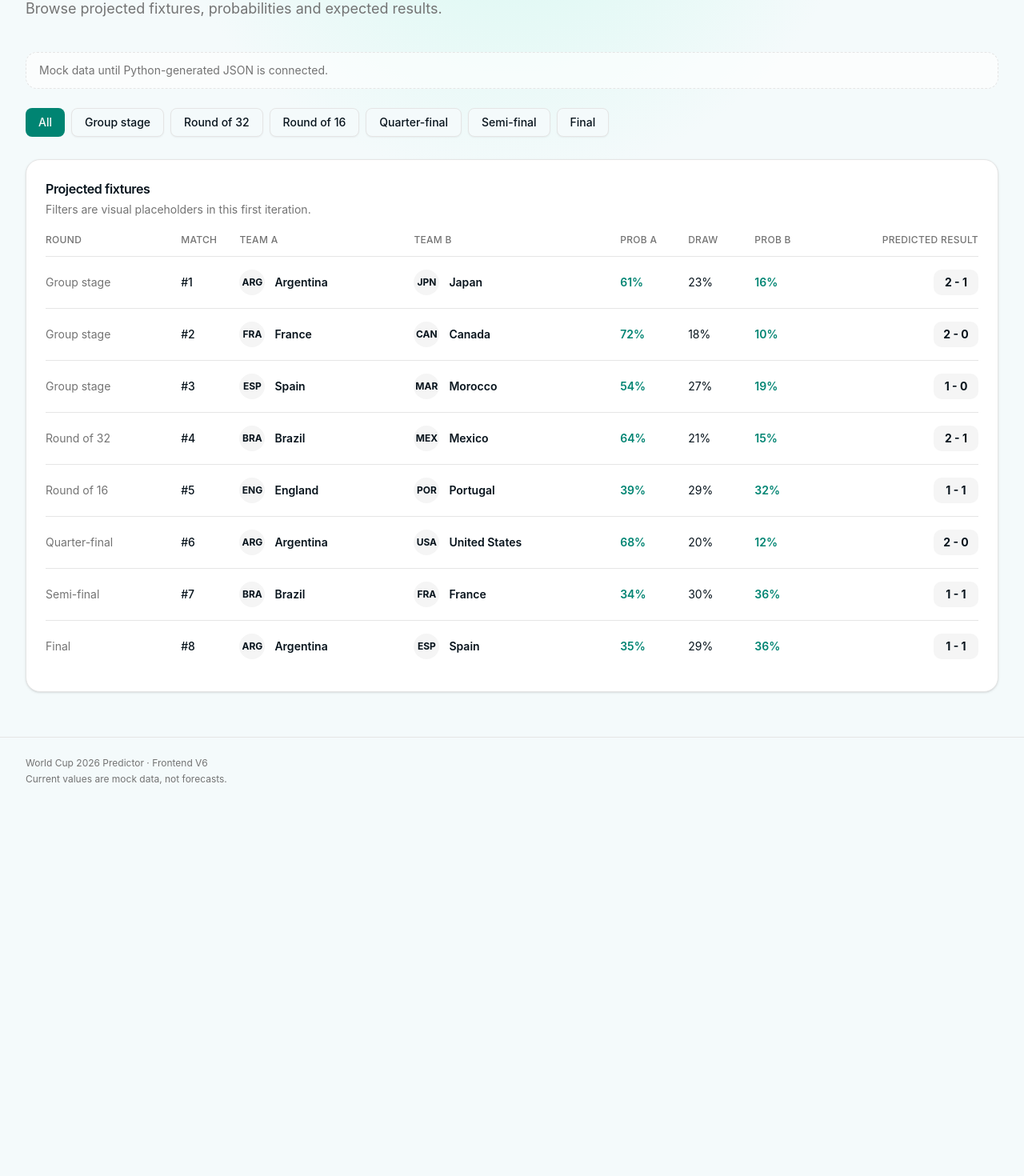
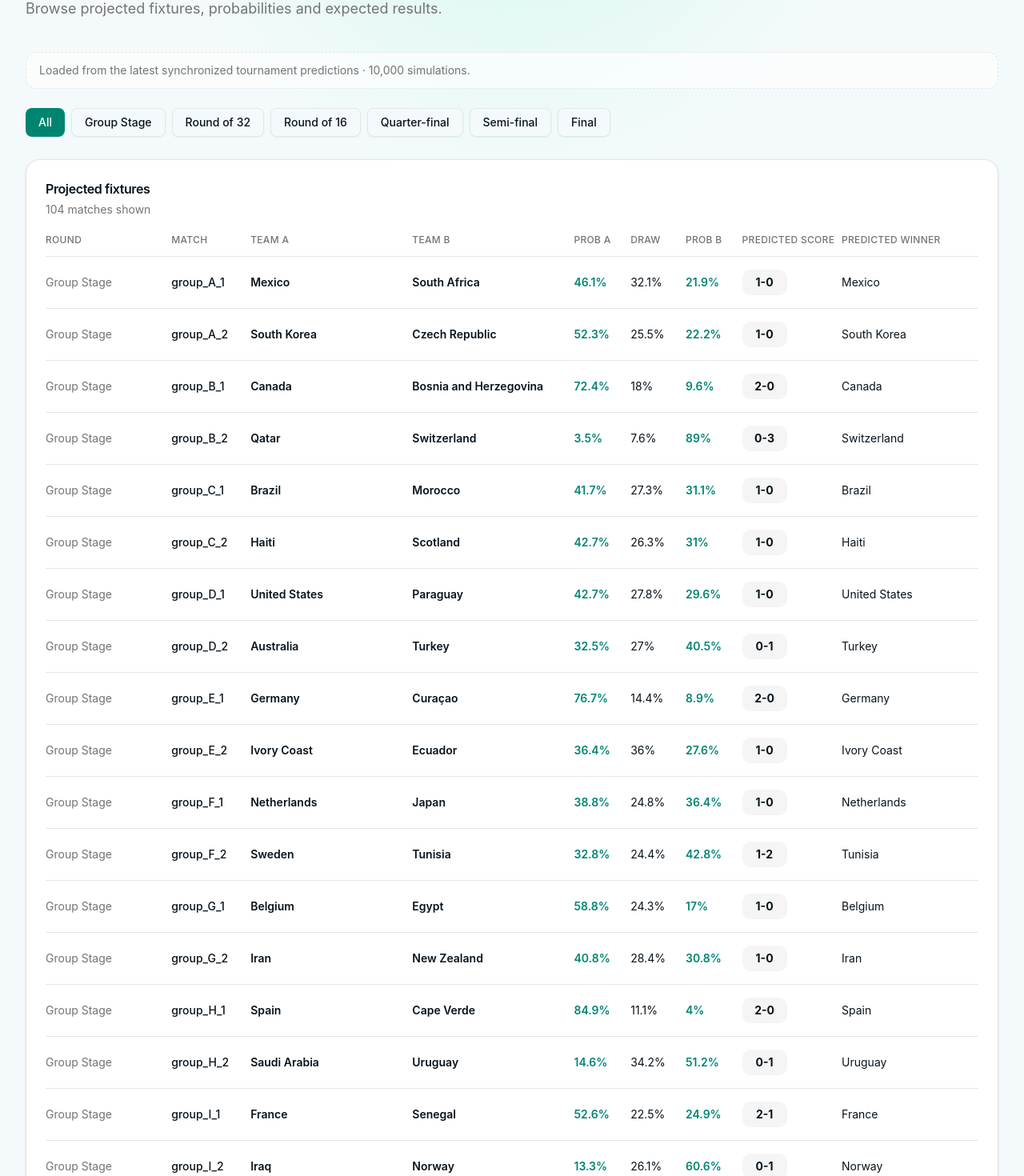
Before and after one commit to amaseroaragon/worldcup-2026-predictor, a Next.js app in the folder frontend/: page /matches in a window 1280 px wide. Shown: the part 220-1690 px from the top of the page at 80% size. Before the commit the page ends 1226 px from the top, so only its background shows below. Built offline with nearby package versions, Linux system fonts and the light colour scheme.

Commit message:
Connect matches page to tournament predictions

```diff
--- a/frontend/app/matches/page.tsx
+++ b/frontend/app/matches/page.tsx
@@ -1,13 +1,11 @@
 import { PageContainer } from "@/components/layout/page-container";
-import { SectionCard } from "@/components/layout/section-card";
-import { MatchesTable } from "@/components/matches/matches-table";
-import { RoundFilters } from "@/components/matches/round-filters";
-import { loadTournamentData } from "@/lib/data/load-tournament-data";
+import { MatchesExplorer } from "@/components/matches/matches-explorer";
+import { loadTournamentPredictions } from "@/lib/data/load-prediction-data";
 
 export const metadata = { title: "Matches" };
 
 export default async function MatchesPage() {
-  const { matches } = await loadTournamentData();
+  const { matches, metadata } = await loadTournamentPredictions();
 
   return (
     <PageContainer
@@ -16,12 +14,10 @@ export default async function MatchesPage() {
       description="Browse projected fixtures, probabilities and expected results."
     >
       <p className="rounded-xl border border-dashed bg-card/60 px-4 py-3 text-sm text-muted-foreground">
-        Mock data until Python-generated JSON is connected.
+        Loaded from the latest synchronized tournament predictions
+        {typeof metadata.simulations === "number" ? ` · ${metadata.simulations.toLocaleString("en")} simulations` : ""}.
       </p>
-      <RoundFilters />
-      <SectionCard title="Projected fixtures" description="Filters are visual placeholders in this first iteration.">
-        <MatchesTable matches={matches} />
-      </SectionCard>
+      <MatchesExplorer matches={matches} />
     </PageContainer>
   );
 }
--- /dev/null
+++ b/frontend/components/matches/matches-explorer.tsx
@@ -0,0 +1,43 @@
+"use client";
+
+import { useMemo, useState } from "react";
+
+import { SectionCard } from "@/components/layout/section-card";
+import { MatchesTable } from "@/components/matches/matches-table";
+import { RoundFilters } from "@/components/matches/round-filters";
+import {
+  formatMatchRound,
+  sortMatchesByRound,
+  type MatchRoundFilter,
+} from "@/lib/match-formatters";
+import type { TournamentPredictionMatch } from "@/lib/types";
+
+export function MatchesExplorer({ matches }: { matches: TournamentPredictionMatch[] }) {
+  const [selectedRound, setSelectedRound] = useState<MatchRoundFilter>("All");
+  const sortedMatches = useMemo(() => sortMatchesByRound(matches), [matches]);
+  const visibleMatches = useMemo(
+    () =>
+      selectedRound === "All"
+        ? sortedMatches
+        : sortedMatches.filter((match) => formatMatchRound(match) === selectedRound),
+    [selectedRound, sortedMatches],
+  );
+
+  return (
+    <>
+      <RoundFilters selectedRound={selectedRound} onSelectRound={setSelectedRound} />
+      <SectionCard
+        title="Projected fixtures"
+        description={`${visibleMatches.length} match${visibleMatches.length === 1 ? "" : "es"} shown`}
+      >
+        {visibleMatches.length > 0 ? (
+          <MatchesTable matches={visibleMatches} />
+        ) : (
+          <p className="rounded-xl bg-muted/60 px-4 py-8 text-center text-sm text-muted-foreground">
+            No matches available for this round yet.
+          </p>
+        )}
+      </SectionCard>
+    </>
+  );
+}
--- a/frontend/components/matches/matches-table.tsx
+++ b/frontend/components/matches/matches-table.tsx
@@ -1,17 +1,18 @@
-import { TeamBadge } from "@/components/teams/team-badge";
-import { formatPercent } from "@/lib/formatters";
-import type { PredictedMatch } from "@/lib/types";
-import { cn } from "@/lib/utils";
+import {
+  formatMatchProbability,
+  formatMatchRound,
+  formatPredictedScore,
+} from "@/lib/match-formatters";
+import type { TournamentPredictionMatch } from "@/lib/types";
 
 type MatchesTableProps = {
-  matches: PredictedMatch[];
-  compact?: boolean;
+  matches: TournamentPredictionMatch[];
 };
 
-export function MatchesTable({ matches, compact = false }: MatchesTableProps) {
+export function MatchesTable({ matches }: MatchesTableProps) {
   return (
     <div className="overflow-x-auto">
-      <table className="w-full min-w-5xl text-left text-sm">
+      <table className="w-full min-w-7xl text-left text-sm">
         <thead className="border-b text-xs uppercase tracking-wide text-muted-foreground">
           <tr>
             <th className="pb-3 font-medium">Round</th>
@@ -21,24 +22,28 @@ export function MatchesTable({ matches, compact = false }: MatchesTableProps) {
             <th className="pb-3 font-medium">Prob A</th>
             <th className="pb-3 font-medium">Draw</th>
             <th className="pb-3 font-medium">Prob B</th>
-            <th className="pb-3 text-right font-medium">Predicted result</th>
+            <th className="pb-3 font-medium">Predicted score</th>
+            <th className="pb-3 font-medium">Predicted winner</th>
+            <th className="pb-3 text-right font-medium">Appearance</th>
           </tr>
         </thead>
         <tbody className="divide-y">
           {matches.map((match) => (
-            <tr key={match.id} className={cn("transition hover:bg-muted/40", compact ? "text-xs" : "text-sm")}>
-              <td className="whitespace-nowrap py-4 pr-5 text-muted-foreground">{match.round}</td>
-              <td className="py-4 pr-5 font-medium">#{match.matchNumber}</td>
-              <td className="py-4 pr-6"><TeamBadge team={match.homeTeam} href={`/teams/${match.homeTeam.slug}`} /></td>
-              <td className="py-4 pr-6"><TeamBadge team={match.awayTeam} href={`/teams/${match.awayTeam.slug}`} /></td>
-              <td className="py-4 pr-5 font-semibold text-primary">{formatPercent(match.homeWinProbability)}</td>
-              <td className="py-4 pr-5">{formatPercent(match.drawProbability)}</td>
-              <td className="py-4 pr-5 font-semibold text-primary">{formatPercent(match.awayWinProbability)}</td>
-              <td className="py-4 text-right">
+            <tr key={match.match_id} className="transition hover:bg-muted/40">
+              <td className="whitespace-nowrap py-4 pr-5 text-muted-foreground">{formatMatchRound(match)}</td>
+              <td className="whitespace-nowrap py-4 pr-5 font-medium">{match.match_id}</td>
+              <td className="whitespace-nowrap py-4 pr-6 font-semibold">{match.home_team}</td>
+              <td className="whitespace-nowrap py-4 pr-6 font-semibold">{match.away_team}</td>
+              <td className="py-4 pr-5 font-semibold text-primary">{formatMatchProbability(match.home_win_probability)}</td>
+              <td className="py-4 pr-5">{formatMatchProbability(match.draw_probability)}</td>
+              <td className="py-4 pr-5 font-semibold text-primary">{formatMatchProbability(match.away_win_probability)}</td>
+              <td className="py-4 pr-5">
                 <span className="inline-flex min-w-14 justify-center rounded-lg bg-secondary px-3 py-1.5 font-bold">
-                  {match.predictedHomeScore} - {match.predictedAwayScore}
+                  {formatPredictedScore(match)}
                 </span>
               </td>
+              <td className="whitespace-nowrap py-4 pr-5">{match.predicted_winner ?? "—"}</td>
+              <td className="py-4 text-right">{formatMatchProbability(match.appearance_probability)}</td>
             </tr>
           ))}
         </tbody>
--- a/frontend/components/matches/round-filters.tsx
+++ b/frontend/components/matches/round-filters.tsx
@@ -1,17 +1,22 @@
 import { buttonVariants } from "@/components/ui/button";
+import { MATCH_ROUND_FILTERS, type MatchRoundFilter } from "@/lib/match-formatters";
 import { cn } from "@/lib/utils";
 
-const rounds = ["All", "Group stage", "Round of 32", "Round of 16", "Quarter-final", "Semi-final", "Final"];
+type RoundFiltersProps = {
+  selectedRound: MatchRoundFilter;
+  onSelectRound: (round: MatchRoundFilter) => void;
+};
 
-export function RoundFilters() {
+export function RoundFilters({ selectedRound, onSelectRound }: RoundFiltersProps) {
   return (
     <div className="flex gap-2 overflow-x-auto pb-1" aria-label="Match round filters">
-      {rounds.map((round, index) => (
+      {MATCH_ROUND_FILTERS.map((round) => (
         <button
           key={round}
           type="button"
-          aria-pressed={index === 0}
-          className={cn(buttonVariants({ variant: index === 0 ? "default" : "outline" }), "shrink-0")}
+          aria-pressed={selectedRound === round}
+          onClick={() => onSelectRound(round)}
+          className={cn(buttonVariants({ variant: selectedRound === round ? "default" : "outline" }), "shrink-0")}
         >
           {round}
         </button>
--- a/frontend/lib/data/load-prediction-data.ts
+++ b/frontend/lib/data/load-prediction-data.ts
@@ -1,7 +1,7 @@
 import type {
   GroupResults,
   TeamMetric,
-  TournamentPredictionMatch,
+  TournamentPredictions,
   WorldCupProbability,
 } from "@/lib/types";
 
@@ -10,11 +10,6 @@ import { loadPublicJson } from "./load-public-json";
 type TeamMetricsPayload = {
   metadata: { source: string; scope: string };
   teams: TeamMetric[];
-};
-
-type TournamentPredictionsPayload = {
-  metadata: Record<string, unknown>;
-  matches: TournamentPredictionMatch[];
 };
 
 export function loadWorldCupProbabilities(): Promise<WorldCupProbability[]> {
@@ -29,6 +24,6 @@ export function loadGroupResults(): Promise<GroupResults> {
   return loadPublicJson("/data/group_results.json");
 }
 
-export function loadTournamentPredictions(): Promise<TournamentPredictionsPayload> {
+export function loadTournamentPredictions(): Promise<TournamentPredictions> {
   return loadPublicJson("/data/tournament_predictions.json");
 }
--- /dev/null
+++ b/frontend/lib/match-formatters.ts
@@ -0,0 +1,86 @@
+import type { TournamentPredictionMatch } from "@/lib/types";
+
+export const MATCH_ROUND_FILTERS = [
+  "All",
+  "Group Stage",
+  "Round of 32",
+  "Round of 16",
+  "Quarter-final",
+  "Semi-final",
+  "Final",
+] as const;
+
+export type MatchRoundFilter = (typeof MATCH_ROUND_FILTERS)[number];
+
+const ROUND_ORDER: Record<string, number> = {
+  "Group Stage": 0,
+  "Round of 32": 1,
+  "Round of 16": 2,
+  "Quarter-final": 3,
+  "Semi-final": 4,
+  "Third-place playoff": 5,
+  Final: 6,
+};
+
+const normalizeKey = (value: string) =>
+  value.toLowerCase().trim().replaceAll("-", "_").replaceAll(" ", "_");
+
+export function formatMatchRound(match: Pick<TournamentPredictionMatch, "stage" | "round">): string {
+  if (normalizeKey(match.stage) === "group") return "Group Stage";
+
+  const key = normalizeKey(match.round ?? match.stage);
+  const labels: Record<string, string> = {
+    round_of_32: "Round of 32",
+    round_of_16: "Round of 16",
+    quarterfinal: "Quarter-final",
+    quarter_final: "Quarter-final",
+    semifinal: "Semi-final",
+    semi_final: "Semi-final",
+    third_place_playoff: "Third-place playoff",
+    final: "Final",
+  };
+
+  return labels[key] ?? (match.round ?? match.stage);
+}
+
+export function formatMatchProbability(value: number | null | undefined): string {
+  if (value === null || value === undefined) return "—";
+
+  return new Intl.NumberFormat("en", {
+    style: "percent",
+    maximumFractionDigits: 1,
+  }).format(value);
+}
+
+export function formatPredictedScore(
+  match: Pick<
+    TournamentPredictionMatch,
+    "predicted_home_goals" | "predicted_away_goals" | "most_common_score"
+  >,
+): string {
+  if (
+    match.predicted_home_goals !== null &&
+    match.predicted_home_goals !== undefined &&
+    match.predicted_away_goals !== null &&
+    match.predicted_away_goals !== undefined
+  ) {
+    return `${match.predicted_home_goals}-${match.predicted_away_goals}`;
+  }
+
+  return match.most_common_score ?? "—";
+}
+
+export function sortMatchesByRound(
+  matches: TournamentPredictionMatch[],
+): TournamentPredictionMatch[] {
+  return matches
+    .map((match, index) => ({ match, index }))
+    .toSorted((a, b) => {
+      const roundDifference =
+        (ROUND_ORDER[formatMatchRound(a.match)] ?? Number.MAX_SAFE_INTEGER) -
+        (ROUND_ORDER[formatMatchRound(b.match)] ?? Number.MAX_SAFE_INTEGER);
+
+      return roundDifference || a.index - b.index;
+    })
+    .map(({ match }) => match);
+}
--- a/frontend/public/data/world_cup_probabilities.json
+++ b/frontend/public/data/world_cup_probabilities.json
@@ -1,261 +1,237 @@
 [
   {
     "team": "Argentina",
-    "champion_probability": 0.1851,
-    "runner_up_probability": 0.11,
-    "semifinal_probability": 0.4447
+    "champion_probability": 0.1866,
+    "runner_up_probability": 0.1129,
+    "semifinal_probability": 0.4557
   },
   {
     "team": "Spain",
-    "champion_probability": 0.1779,
-    "runner_up_probability": 0.1084,
-    "semifinal_probability": 0.4205
+    "champion_probability": 0.1809,
+    "runner_up_probability": 0.1073,
+    "semifinal_probability": 0.4272
   },
   {
     "team": "France",
-    "champion_probability": 0.0998,
-    "runner_up_probability": 0.0811,
-    "semifinal_probability": 0.3246
+    "champion_probability": 0.099,
+    "runner_up_probability": 0.0814,
+    "semifinal_probability": 0.3277
   },
   {
     "team": "England",
-    "champion_probability": 0.0923,
-    "runner_up_probability": 0.0757,
-    "semifinal_probability": 0.2977
+    "champion_probability": 0.0908,
+    "runner_up_probability": 0.0794,
+    "semifinal_probability": 0.3001
   },
   {
     "team": "Portugal",
-    "champion_probability": 0.0661,
-    "runner_up_probability": 0.0634,
-    "semifinal_probability": 0.2289
+    "champion_probability": 0.0649,
+    "runner_up_probability": 0.0625,
+    "semifinal_probability": 0.2282
   },
   {
     "team": "Brazil",
-    "champion_probability": 0.0415,
-    "runner_up_probability": 0.047,
-    "semifinal_probability": 0.1859
+    "champion_probability": 0.0447,
+    "runner_up_probability": 0.0471,
+    "semifinal_probability": 0.1889
+  },
+  {
+    "team": "Netherlands",
+    "champion_probability": 0.0435,
+    "runner_up_probability": 0.0472,
+    "semifinal_probability": 0.189
   },
   {
     "team": "Japan",
-    "champion_probability": 0.0405,
-    "runner_up_probability": 0.0491,
-    "semifinal_probability": 0.1848
-  },
-  {
-    "team": "Netherlands",
-    "champion_probability": 0.0371,
-    "runner_up_probability": 0.042,
-    "semifinal_probability": 0.1728
+    "champion_probability": 0.0379,
+    "runner_up_probability": 0.0444,
+    "semifinal_probability": 0.176
   },
   {
     "team": "Germany",
-    "champion_probability": 0.0371,
-    "runner_up_probability": 0.045,
-    "semifinal_probability": 0.1751
+    "champion_probability": 0.0359,
+    "runner_up_probability": 0.0446,
+    "semifinal_probability": 0.1819
+  },
+  {
+    "team": "Croatia",
+    "champion_probability": 0.0273,
+    "runner_up_probability": 0.0367,
+    "semifinal_probability": 0.145
   },
   {
     "team": "Morocco",
-    "champion_probability": 0.0288,
-    "runner_up_probability": 0.0369,
-    "semifinal_probability": 0.1466
+    "champion_probability": 0.0271,
+    "runner_up_probability": 0.0354,
+    "semifinal_probability": 0.1398
   },
   {
     "team": "Senegal",
-    "champion_probability": 0.0282,
-    "runner_up_probability": 0.0371,
-    "semifinal_probability": 0.145
-  },
-  {
-    "team": "Croatia",
-    "champion_probability": 0.0256,
-    "runner_up_probability": 0.0331,
-    "semifinal_probability": 0.1367
+    "champion_probability": 0.0258,
+    "runner_up_probability": 0.0387,
+    "semifinal_probability": 0.1448
   },
   {
     "team": "Belgium",
-    "champion_probability": 0.0164,
-    "runner_up_probability": 0.028,
-    "semifinal_probability": 0.1012
+    "champion_probability": 0.0187,
+    "runner_up_probability": 0.0327,
+    "semifinal_probability": 0.1173
   },
   {
     "team": "Norway",
-    "champion_probability": 0.015,
-    "runner_up_probability": 0.022,
-    "semifinal_probability": 0.0892
+    "champion_probability": 0.0164,
+    "runner_up_probability": 0.0235,
+    "semifinal_probability": 0.0959
   },
   {
     "team": "Colombia",
-    "champion_probability": 0.0147,
-    "runner_up_probability": 0.0243,
-    "semifinal_probability": 0.0928
+    "champion_probability": 0.015,
+    "runner_up_probability": 0.0267,
+    "semifinal_probability": 0.0994
   },
   {
     "team": "Algeria",
-    "champion_probability": 0.0145,
-    "runner_up_probability": 0.0207,
-    "semifinal_probability": 0.0802
+    "champion_probability": 0.0123,
+    "runner_up_probability": 0.0196,
+    "semifinal_probability": 0.0754
+  },
+  {
+    "team": "Austria",
+    "champion_probability": 0.0116,
+    "runner_up_probability": 0.0201,
+    "semifinal_probability": 0.0727
+  },
+  {
+    "team": "Turkey",
+    "champion_probability": 0.0102,
+    "runner_up_probability": 0.018,
+    "semifinal_probability": 0.0776
   },
   {
     "team": "Iran",
-    "champion_probability": 0.0119,
-    "runner_up_probability": 0.0188,
-    "semifinal_probability": 0.0767
+    "champion_probability": 0.0092,
+    "runner_up_probability": 0.0153,
+    "semifinal_probability": 0.0637
   },
   {
-    "team": "Austria",
-    "champion_probability": 0.0113,
-    "runner_up_probability": 0.0214,
-    "semifinal_probability": 0.0759
-  },
-  {
-    "team": "Turkey",
-    "champion_probability": 0.0096,
-    "runner_up_probability": 0.0211,
-    "semifinal_probability": 0.0794
+    "team": "South Korea",
+    "champion_probability": 0.0067,
+    "runner_up_probability": 0.0128,
+    "semifinal_probability": 0.0596
   },
   {
     "team": "Australia",
-    "champion_probability": 0.0071,
-    "runner_up_probability": 0.0177,
-    "semifinal_probability": 0.0678
+    "champion_probability": 0.0065,
+    "runner_up_probability": 0.0144,
+    "semifinal_probability": 0.0567
   },
   {
-    "team": "South Korea",
-    "champion_probability": 0.0068,
-    "runner_up_probability": 0.0141,
-    "semifinal_probability": 0.0637
+    "team": "Switzerland",
+    "champion_probability": 0.0054,
+    "runner_up_probability": 0.0151,
+    "semifinal_probability": 0.0594
   },
   {
     "team": "Canada",
-    "champion_probability": 0.0066,
-    "runner_up_probability": 0.0129,
-    "semifinal_probability": 0.0568
+    "champion_probability": 0.0047,
+    "runner_up_probability": 0.0115,
+    "semifinal_probability": 0.0519
   },
   {
-    "team": "Switzerland",
-    "champion_probability": 0.0056,
-    "runner_up_probability": 0.0144,
-    "semifinal_probability": 0.0616
+    "team": "Mexico",
+    "champion_probability": 0.0044,
+    "runner_up_probability": 0.0105,
+    "semifinal_probability": 0.0488
+  },
+  {
+    "team": "Ivory Coast",
+    "champion_probability": 0.0042,
+    "runner_up_probability": 0.0072,
+    "semifinal_probability": 0.0297
   },
   {
     "team": "New Zealand",
-    "champion_probability": 0.0055,
-    "runner_up_probability": 0.011,
-    "semifinal_probability": 0.0467
+    "champion_probability": 0.004,
+    "runner_up_probability": 0.0097,
+    "semifinal_probability": 0.0405
   },
   {
-    "team": "Mexico",
-    "champion_probability": 0.0046,
-    "runner_up_probability": 0.0094,
-    "semifinal_probability": 0.0476
-  },
-  {
-    "team": "Ivory Coast",
-    "champion_probability": 0.0026,
-    "runner_up_probability": 0.006,
-    "semifinal_probability": 0.0323
+    "team": "Ecuador",
+    "champion_probability": 0.0012,
+    "runner_up_probability": 0.0028,
+    "semifinal_probability": 0.02
   },
   {
     "team": "Uruguay",
     "champion_probability": 0.0011,
-    "runner_up_probability": 0.0033,
-    "semifinal_probability": 0.0173
-  },
-  {
-    "team": "Ecuador",
-    "champion_probability": 0.001,
-    "runner_up_probability": 0.0035,
-    "semifinal_probability": 0.0183
+    "runner_up_probability": 0.0045,
+    "semifinal_probability": 0.0227
   },
   {
     "team": "Tunisia",
-    "champion_probability": 0.0009,
-    "runner_up_probability": 0.0029,
-    "semifinal_probability": 0.0154
+    "champion_probability": 0.0008,
+    "runner_up_probability": 0.003,
+    "semifinal_probability": 0.0127
   },
   {
-    "team": "Uzbekistan",
-    "champion_probability": 0.0008,
-    "runner_up_probability": 0.002,
-    "semifinal_probability": 0.0095
+    "team": "Egypt",
+    "champion_probability": 0.0005,
+    "runner_up_probability": 0.0019,
+    "semifinal_probability": 0.01
   },
   {
-    "team": "DR Congo",
-    "champion_probability": 0.0007,
-    "runner_up_probability": 0.0015,
-    "semifinal_probability": 0.0104
-  },
-  {
-    "team": "United States",
-    "champion_probability": 0.0005,
-    "runner_up_probability": 0.0014,
-    "semifinal_probability": 0.011
-  },
-  {
-    "team": "Czech Republic",
-    "champion_probability": 0.0005,
-    "runner_up_probability": 0.0026,
-    "semifinal_probability": 0.0114
+    "team": "South Africa",
+    "champion_probability": 0.0004,
+    "runner_up_probability": 0.0011,
+    "semifinal_probability": 0.0079
   },
   {
     "team": "Haiti",
     "champion_probability": 0.0004,
-    "runner_up_probability": 0.0016,
-    "semifinal_probability": 0.0091
+    "runner_up_probability": 0.0018,
+    "semifinal_probability": 0.0092
   },
   {
     "team": "Panama",
-    "champion_probability": 0.0004,
-    "runner_up_probability": 0.001,
-    "semifinal_probability": 0.0115
+    "champion_probability": 0.0003,
+    "runner_up_probability": 0.0015,
+    "semifinal_probability": 0.0084
   },
   {
-    "team": "Egypt",
-    "champion_probability": 0.0004,
-    "runner_up_probability": 0.0027,
-    "semifinal_probability": 0.0112
+    "team": "Czech Republic",
+    "champion_probability": 0.0003,
+    "runner_up_probability": 0.0015,
+    "semifinal_probability": 0.0095
+  },
+  {
+    "team": "Uzbekistan",
+    "champion_probability": 0.0003,
+    "runner_up_probability": 0.0012,
+    "semifinal_probability": 0.0074
+  },
+  {
+    "team": "United States",
+    "champion_probability": 0.0003,
+    "runner_up_probability": 0.0011,
+    "semifinal_probability": 0.0094
   },
   {
     "team": "Paraguay",
     "champion_probability": 0.0003,
-    "runner_up_probability": 0.0008,
-    "semifinal_probability": 0.0065
+    "runner_up_probability": 0.001,
+    "semifinal_probability": 0.0056
   },
   {
-    "team": "Iraq",
-    "champion_probability": 0.0002,
-    "runner_up_probability": 0.0003,
-    "semifinal_probability": 0.0032
+    "team": "DR Congo",
+    "champion_probability": 0.0003,
+    "runner_up_probability": 0.0018,
+    "semifinal_probability": 0.0085
   },
   {
     "team": "Cape Verde",
-    "champion_probability": 0.0002,
-    "runner_up_probability": 0.0012,
-    "semifinal_probability": 0.0051
-  },
-  {
-    "team": "South Africa",
     "champion_probability": 0.0001,
-    "runner_up_probability": 0.0021,
-    "semifinal_probability": 0.011
-  },
-  {
-    "team": "Jordan",
-    "champion_probability": 0.0001,
-    "runner_up_probability": 0.0003,
-    "semifinal_probability": 0.0011
-  },
-  {
-    "team": "Sweden",
-    "champion_probability": 0.0001,
-    "runner_up_probability": 0.0005,
-    "semifinal_probability": 0.0034
-  },
-  {
-    "team": "Curaçao",
-    "champion_probability": 0.0001,
-    "runner_up_probability": 0.0013,
-    "semifinal_probability": 0.0049
+    "runner_up_probability": 0.0004,
+    "semifinal_probability": 0.0031
   },
   {
     "team": "Bosnia and Herzegovina",
@@ -266,8 +242,8 @@
   {
     "team": "Scotland",
     "champion_probability": 0.0,
-    "runner_up_probability": 0.0001,
-    "semifinal_probability": 0.0029
+    "runner_up_probability": 0.0003,
+    "semifinal_probability": 0.0019
   },
   {
     "team": "Qatar",
@@ -276,15 +252,39 @@
     "semifinal_probability": 0.0
   },
   {
+    "team": "Curaçao",
+    "champion_probability": 0.0,
+    "runner_up_probability": 0.0005,
+    "semifinal_probability": 0.0036
+  },
+  {
+    "team": "Sweden",
+    "champion_probability": 0.0,
+    "runner_up_probability": 0.0002,
+    "semifinal_probability": 0.0026
+  },
+  {
     "team": "Saudi Arabia",
     "champion_probability": 0.0,
-    "runner_up_probability": 0.0001,
-    "semifinal_probability": 0.0007
+    "runner_up_probability": 0.0,
+    "semifinal_probability": 0.0003
+  },
+  {
+    "team": "Iraq",
+    "champion_probability": 0.0,
+    "runner_up_probability": 0.0004,
+    "semifinal_probability": 0.0025
+  },
+  {
+    "team": "Jordan",
+    "champion_probability": 0.0,
+    "runner_up_probability": 0.0003,
+    "semifinal_probability": 0.0011
   },
   {
     "team": "Ghana",
     "champion_probability": 0.0,
-    "runner_up_probability": 0.0002,
-    "semifinal_probability": 0.0007
+    "runner_up_probability": 0.0,
+    "semifinal_probability": 0.0005
   }
 ]
```
Also changed, not shown: frontend/lib/types/index.ts (+10 -5 lines), frontend/public/data/tournament_predictions.json, 2 other files (tests, documents, lock files or other folders).
